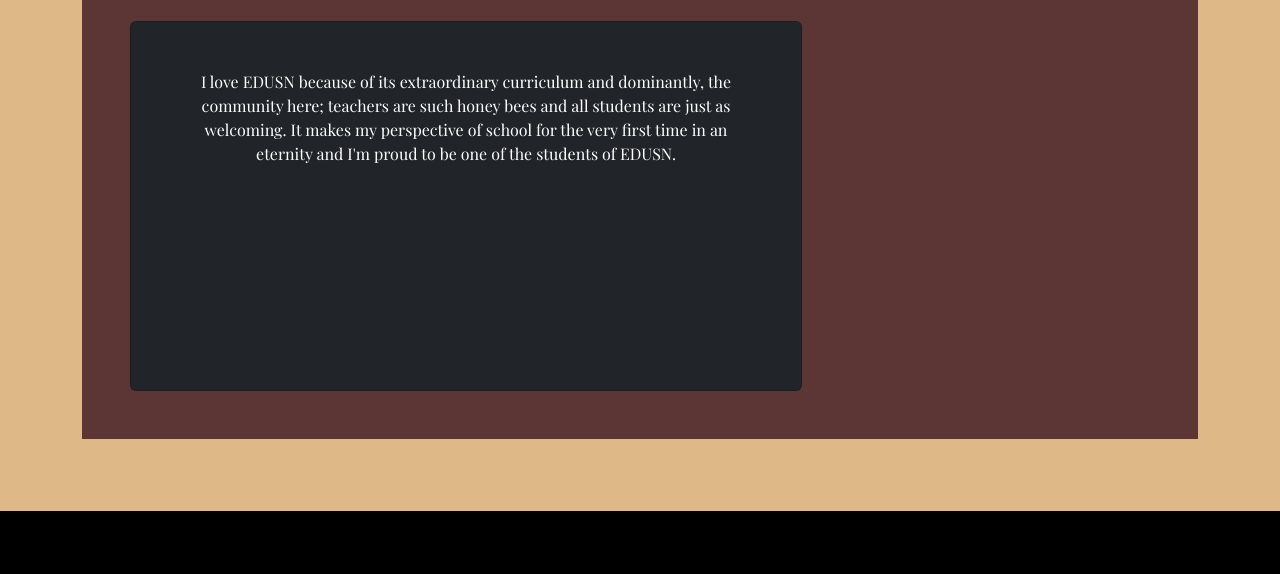
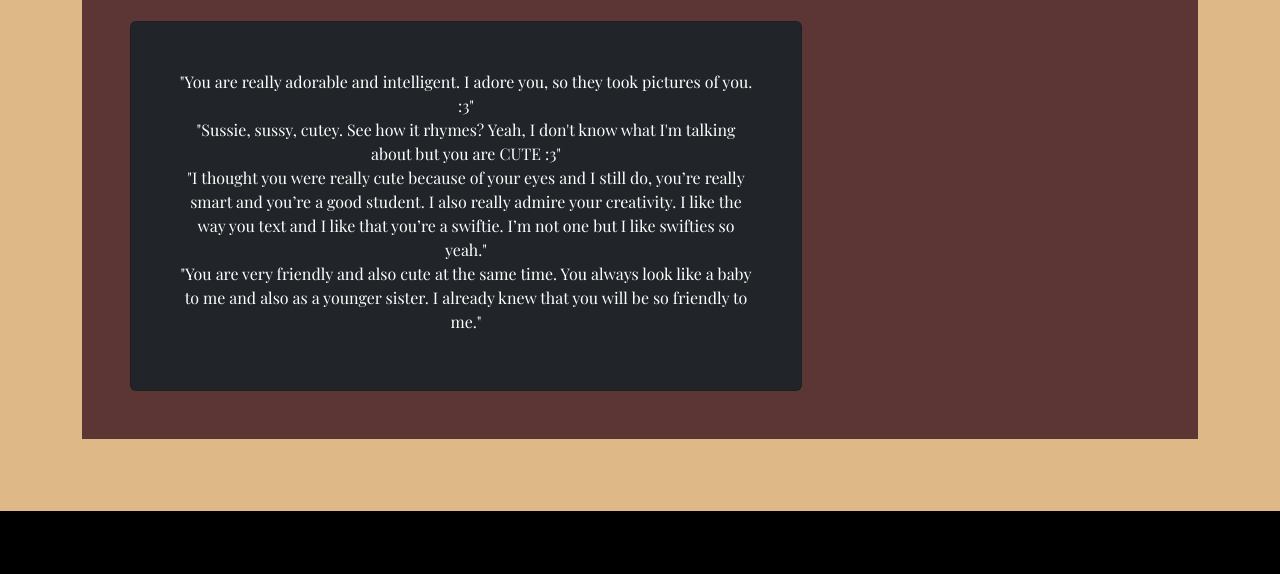
Before and after one commit to maythadarwin/2023-2024-LS-EDUSN-Yearbook, a plain HTML site: page Aboutus.html in a window 1280 px wide. Shown: the part 8009-8583 px from the top of the page. Drawn offline with nearby package versions, Linux system fonts and the light colour scheme.

Commit message:
Update Aboutus.html

```diff
--- a/Aboutus.html
+++ b/Aboutus.html
@@ -496,7 +496,11 @@
                      <br>
                      <div class="col-lg-12 col-md-12 col-sm-12 card text-center bg-dark overflow-hidden" style="height: 370px;">
                       <div class="text-white m-5">
-                      I love EDUSN because of its extraordinary curriculum and dominantly, the community here; teachers are such honey bees and all students are just as welcoming. It makes my perspective of school for the very first time in an eternity and I'm proud to be one of the students of EDUSN.</div>
+                          <div>"You are really adorable and intelligent. I adore you, so they took pictures of you. :3"</div>
+                          <div>"Sussie, sussy, cutey. See how it rhymes? Yeah, I don't know what I'm talking about but you are CUTE :3"</div>
+                          <div>"I thought you were really cute because of your eyes and I still do, you’re really smart and you’re a good student. I also really admire your creativity. I like the way you text and I like that you’re a swiftie. I’m not one but I like swifties so yeah."</div>
+                          <div>"You are very friendly and also cute at the same time. You always look like a baby to me and also as a younger sister. I already knew that you will be so friendly to me."</div>
+                      </div>
                    </div>
                 </div>
             </div>
```
